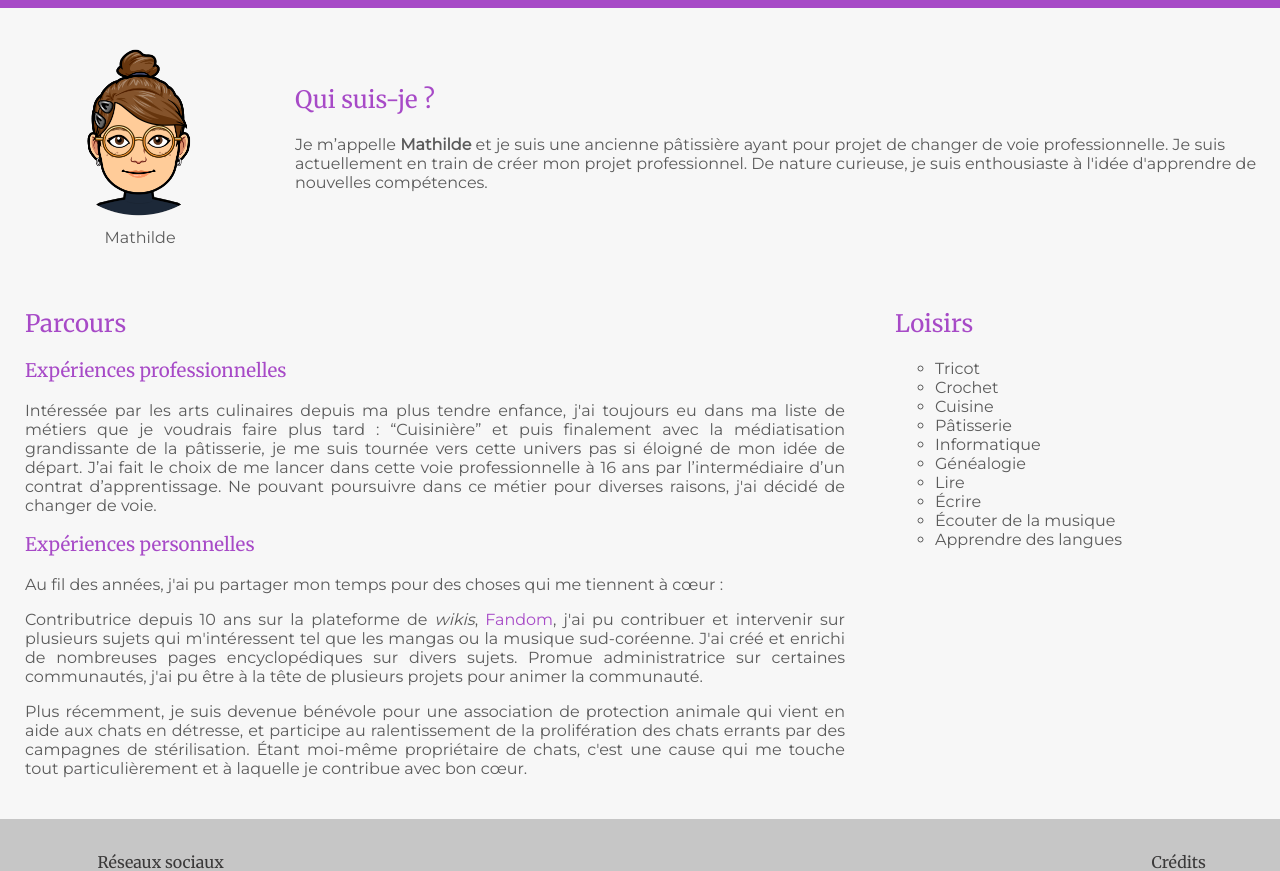
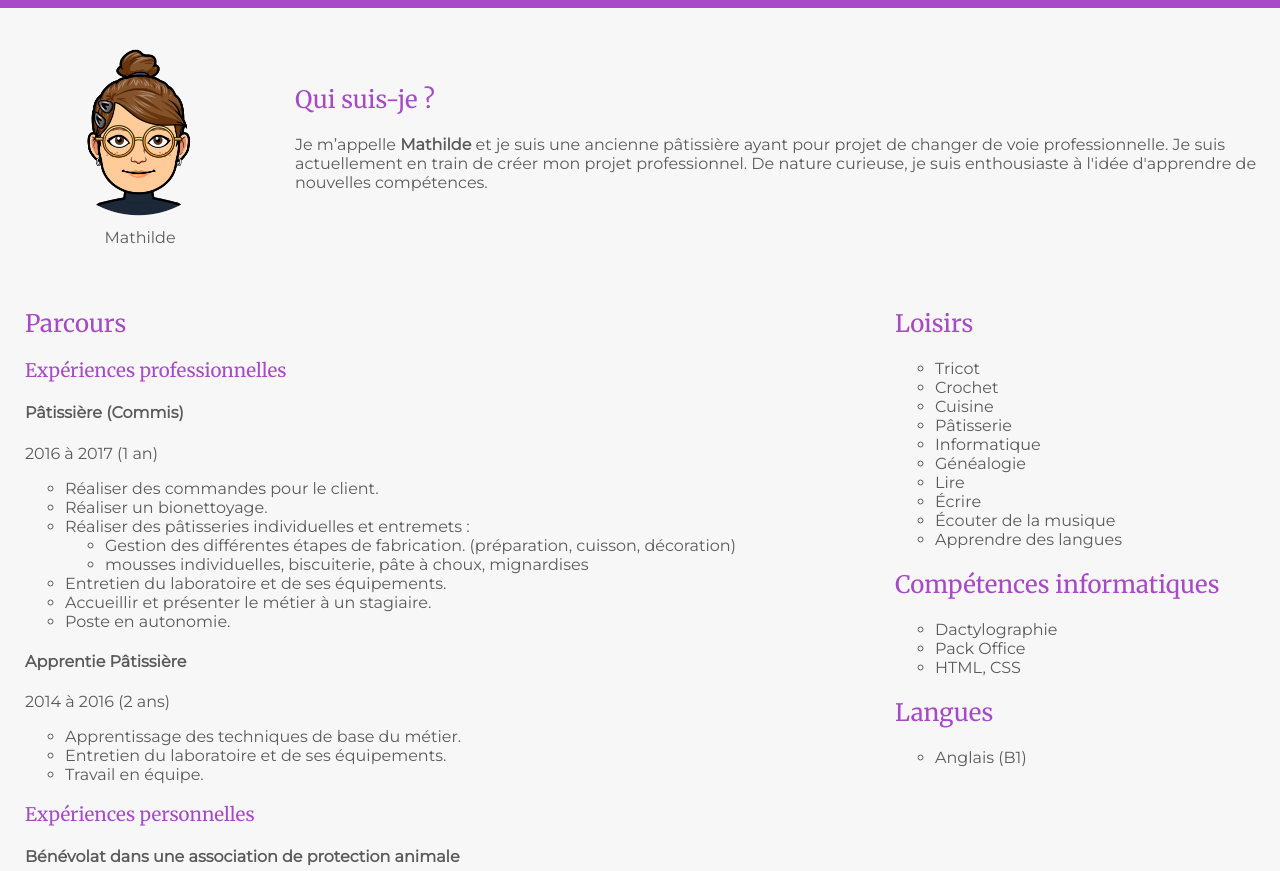
Before and after one commit to HTML-IDEA/CV, a plain HTML site: page presentation.html in a window 1280 px wide. Shown: the part 90-961 px from the top of the page. Drawn offline with Linux system fonts and the light colour scheme.

Commit message:
Correction d'une faute de frappe, refonte contenu

```diff
--- a/presentation.html
+++ b/presentation.html
@@ -44,25 +44,45 @@
         <!-- professionnelles -->
         <section>
             <h3>Expériences professionnelles</h3>
-            <p>Intéressée par les arts culinaires depuis ma plus tendre enfance, j'ai toujours eu dans ma liste de métiers que je voudrais faire plus tard :  “Cuisinière” et puis finalement avec la médiatisation grandissante de la pâtisserie, je me suis tournée vers cette univers pas si éloigné de mon idée de départ.
-                J’ai fait le choix de me lancer dans cette voie professionnelle à 16 ans par l’intermédiaire d’un contrat d’apprentissage. Ne pouvant poursuivre dans ce métier pour diverses raisons, j'ai décidé de changer de voie.
-                </p>
+            <h4>Pâtissière (Commis)</h4>
+            <p>2016 à 2017 (1 an)</p>
+            <p>
+                <ul>
+                    <li>Réaliser des commandes pour le client.</li>
+                    <li>Réaliser un bionettoyage.</li>
+                    <li>Réaliser des pâtisseries individuelles et entremets :
+                        <ul>
+                        <li>Gestion des différentes étapes de fabrication. (préparation, cuisson, décoration)</li>
+                        <li>mousses individuelles, biscuiterie, pâte à choux, mignardises</li>
+                        </ul>
+                    </li>
+                    <li>Entretien du laboratoire et de ses équipements.</li>
+                    <li>Accueillir et présenter le métier à un stagiaire.</li>
+                    <li>Poste en autonomie.</li>
+                </ul>
+            </p>
+            <h4>Apprentie Pâtissière</h4>
+            <p>2014 à 2016 (2 ans)</p>
+            <p>
+                <ul>
+                    <li>Apprentissage des techniques de base du métier.</li>
+                    <li>Entretien du laboratoire et de ses équipements.</li>
+                    <li>Travail en équipe.</li>
+                </ul>
+            </p>
             </section>
         <!--personnelles -->
         <section>
             <h3>Expériences personnelles</h3>
-            <p>Au fil des années, j'ai pu partager mon temps pour des choses qui me tiennent à cœur :</p>
-
-                <p>Contributrice depuis 10 ans sur la plateforme de <em title="Site web collaboratif, sur lequel les visiteurs peuvent participer à l'écriture et la
-                création de pages web. (Exemple le plus connu : Wikipédia)">wikis</em>, <a target="_blank" href="https://www.fandom.com/" title="Visiter Fandom">Fandom</a>,
-                 j'ai pu contribuer et intervenir sur plusieurs sujets qui m'intéressent tel que les mangas ou la musique sud-coréenne.
-                J'ai créé et enrichi de nombreuses pages encyclopédiques sur divers sujets. Promue administratrice sur certaines communautés, j'ai pu être à la tête de plusieurs projets
-                pour animer la communauté.</p>
-
-                <p>Plus récemment, je suis devenue bénévole pour une association de protection animale qui vient en aide aux chats en détresse, et participe au ralentissement de
-                la prolifération des chats errants par des campagnes de stérilisation. Étant moi-même propriétaire de chats, c'est une cause qui me touche tout particulièrement
-                et à laquelle je contribue avec bon cœur.
-                </p>
+            <h4>Bénévolat dans une association de protection animale</h4>
+            <p>Depuis mars 2023</p>
+            <p>
+            <ul>
+                <li>Travail en équipe.</li>
+                <li>Apporter des soins à un félin. (le nourrir, et nettoyer son espace de vie)</li>
+                <li>Sociabiliser un chat craintif.</li>
+            </ul>
+            </p>
             </section>
         </article>
         <aside>
@@ -79,6 +99,16 @@
                     <li>Écrire</li>
                     <li>Écouter de la musique</li>
                     <li>Apprendre des langues</li>
+                </ul>
+                <h2>Compétences informatiques</h2>
+                <ul>
+                    <li>Dactylographie</li>
+                    <li>Pack Office</li>
+                    <li>HTML, CSS</li>
+                </ul>
+                <h2>Langues</h2>
+                <ul>
+                    <li>Anglais (B1)</li>
                 </ul>
             </article>
         </aside>
```
Also changed, not shown: atouts.html (+1 -1 lines), index.html (+2 -2 lines).
